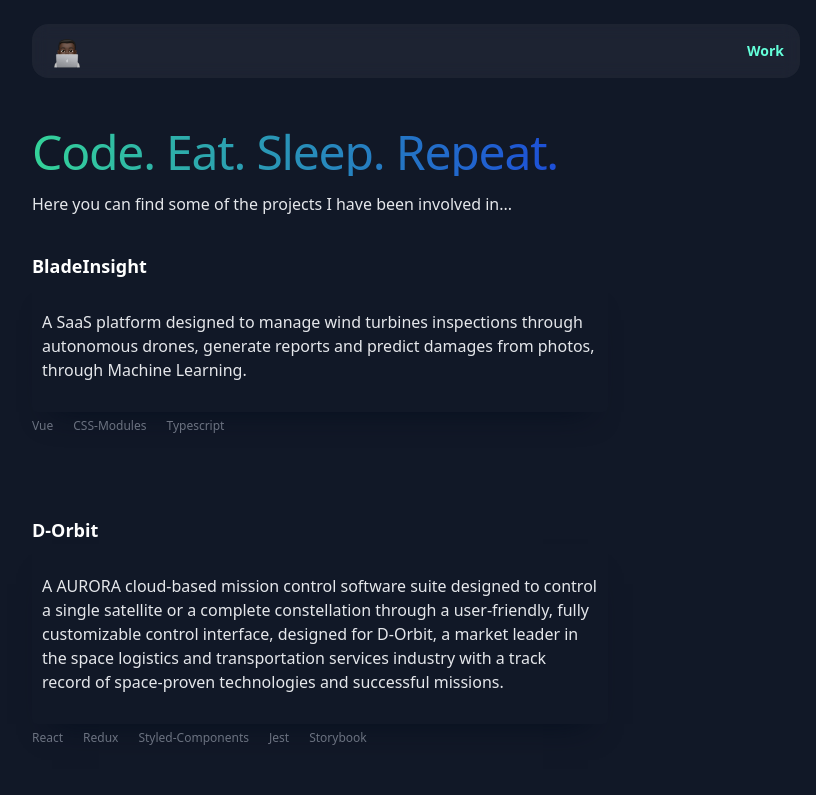
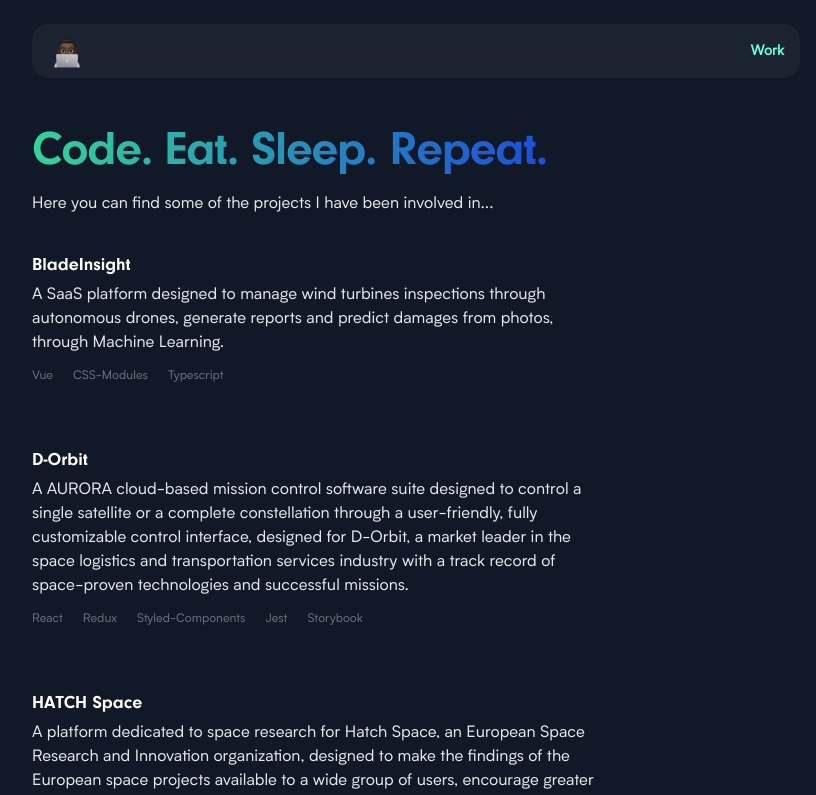
Before and after one commit to adilsonmandlate/adilsonmandlate.dev, a Next.js app: page /work in a window 1280 px wide. Shown: the top 795 px of the page, without its empty margins (224-1040 px from the left). Built offline with nearby package versions, Linux system fonts and the light colour scheme; what @tailwindcss/typography would draw is missing.

Commit message:
chore: update font defintions

```diff
--- a/src/styles/global.css
+++ b/src/styles/global.css
@@ -3,11 +3,19 @@
 @tailwind utilities;
 
 @font-face {
-  font-family: "Inter";
+  font-family: "Biotif";
   font-style: normal;
-  font-weight: 100, 800;
+  font-weight: 400;
   font-display: optional;
-  src: url(/fonts/InterVar.woff2) format("woff2");
+  src: url(/fonts/Biotif.woff2) format("woff2");
+}
+
+@font-face {
+  font-family: "Neuzeit";
+  font-style: normal;
+  font-weight: 700;
+  font-display: optional;
+  src: url(/fonts/Neuzeit.woff2) format("woff2");
 }
 
 @layer base {
@@ -23,7 +31,7 @@
 }
 
 .project {
-  margin-bottom: 80px;
+  margin-bottom: 60px;
 }
 
 .project .project-content {
@@ -33,10 +41,8 @@
 }
 
 .project-content .project-content__description {
-  box-shadow: 0 20px 30px -20px rgba(2, 12, 27, 0.7);
-  padding: 30px 10px;
-  margin: 0;
-  border-radius: 5px;
+  padding: 3px 0;
+  margin: 0 0 5px 0;
 }
 
 .project .project-image {
```
